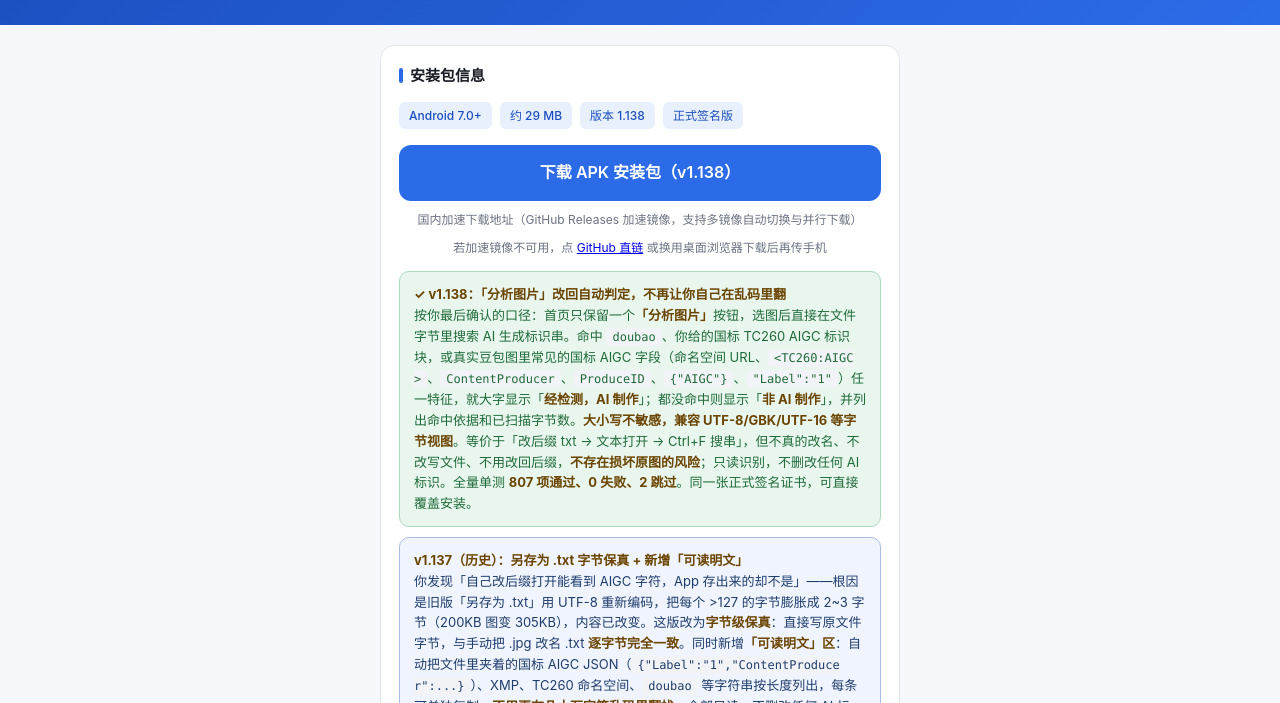
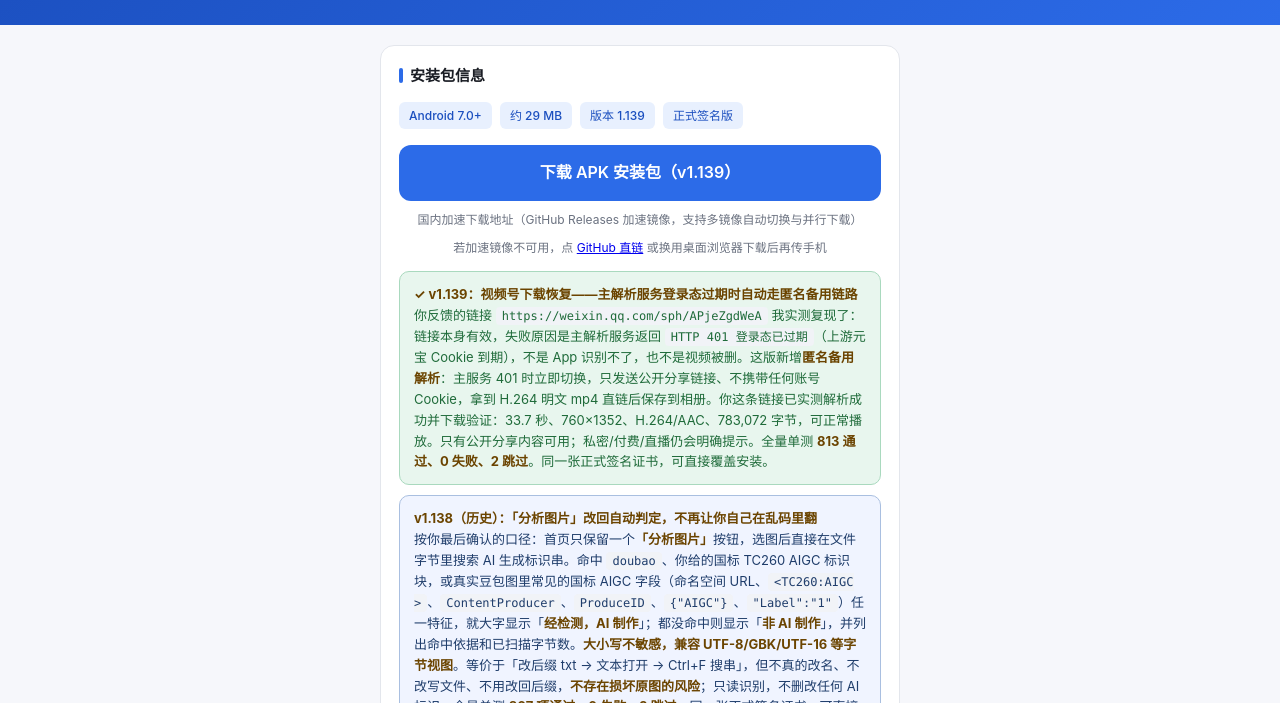
Before and after one commit to tangxueqi/photoresizer-updates, a plain HTML site: page index.html in a window 1280 px wide. Shown: the part 97-800 px from the top of the page. Drawn offline with Linux system fonts and the light colour scheme.

Commit message:
site 1.139

```diff
--- a/index.html
+++ b/index.html
@@ -77,14 +77,18 @@
     <div class="meta">
       <span class="tag">Android 7.0+</span>
       <span class="tag">约 29 MB</span>
-      <span class="tag">版本 1.138</span>
+      <span class="tag">版本 1.139</span>
       <span class="tag">正式签名版</span>
     </div>
-    <a class="btn" href="https://gh-proxy.com/https://github.com/tangxueqi/photoresizer-updates/releases/download/v208/BingYing-1.138.apk" download>下载 APK 安装包（v1.138）</a>
+    <a class="btn" href="https://gh-proxy.com/https://github.com/tangxueqi/photoresizer-updates/releases/download/v209/BingYing-1.139.apk" download>下载 APK 安装包（v1.139）</a>
     <span class="btn-sub">国内加速下载地址（GitHub Releases 加速镜像，支持多镜像自动切换与并行下载）</span>
-    <span class="btn-sub">若加速镜像不可用，点 <a href="https://github.com/tangxueqi/photoresizer-updates/releases/download/v208/BingYing-1.138.apk" target="_blank">GitHub 直链</a> 或换用桌面浏览器下载后再传手机</span>
+    <span class="btn-sub">若加速镜像不可用，点 <a href="https://github.com/tangxueqi/photoresizer-updates/releases/download/v209/BingYing-1.139.apk" target="_blank">GitHub 直链</a> 或换用桌面浏览器下载后再传手机</span>
     <div class="warn" style="margin-top:14px;background:#E8F6EE;border-color:#A9D9BE;color:#1F6B3A">
-      <strong>✓ v1.138：「分析图片」改回自动判定，不再让你自己在乱码里翻</strong><br>
+      <strong>✓ v1.139：视频号下载恢复——主解析服务登录态过期时自动走匿名备用链路</strong><br>
+      你反馈的链接 <code>https://weixin.qq.com/sph/APjeZgdWeA</code> 我实测复现了：链接本身有效，失败原因是主解析服务返回 <code>HTTP 401 登录态已过期</code>（上游元宝 Cookie 到期），不是 App 识别不了，也不是视频被删。这版新增<strong>匿名备用解析</strong>：主服务 401 时立即切换，只发送公开分享链接、不携带任何账号 Cookie，拿到 H.264 明文 mp4 直链后保存到相册。你这条链接已实测解析成功并下载验证：33.7 秒、760×1352、H.264/AAC、783,072 字节，可正常播放。只有公开分享内容可用；私密/付费/直播仍会明确提示。全量单测 <strong>813 通过、0 失败、2 跳过</strong>。同一张正式签名证书，可直接覆盖安装。
+    </div>
+    <div class="warn" style="margin-top:10px;background:#F0F4FF;border-color:#A9BFE0;color:#1F3D6B">
+      <strong>v1.138（历史）：「分析图片」改回自动判定，不再让你自己在乱码里翻</strong><br>
       按你最后确认的口径：首页只保留一个<strong>「分析图片」</strong>按钮，选图后直接在文件字节里搜索 AI 生成标识串。命中 <code>doubao</code>、你给的国标 TC260 AIGC 标识块，或真实豆包图里常见的国标 AIGC 字段（命名空间 URL、<code>&lt;TC260:AIGC&gt;</code>、<code>ContentProducer</code>、<code>ProduceID</code>、<code>{"AIGC"}</code>、<code>"Label":"1"</code>）任一特征，就大字显示「<strong>经检测，AI 制作</strong>」；都没命中则显示「<strong>非 AI 制作</strong>」，并列出命中依据和已扫描字节数。<strong>大小写不敏感，兼容 UTF-8/GBK/UTF-16 等字节视图</strong>。等价于「改后缀 txt → 文本打开 → Ctrl+F 搜串」，但不真的改名、不改写文件、不用改回后缀，<strong>不存在损坏原图的风险</strong>；只读识别，不删改任何 AI 标识。全量单测 <strong>807 项通过、0 失败、2 跳过</strong>。同一张正式签名证书，可直接覆盖安装。
     </div>
     <div class="warn" style="margin-top:10px;background:#F0F4FF;border-color:#A9BFE0;color:#1F3D6B">
```
